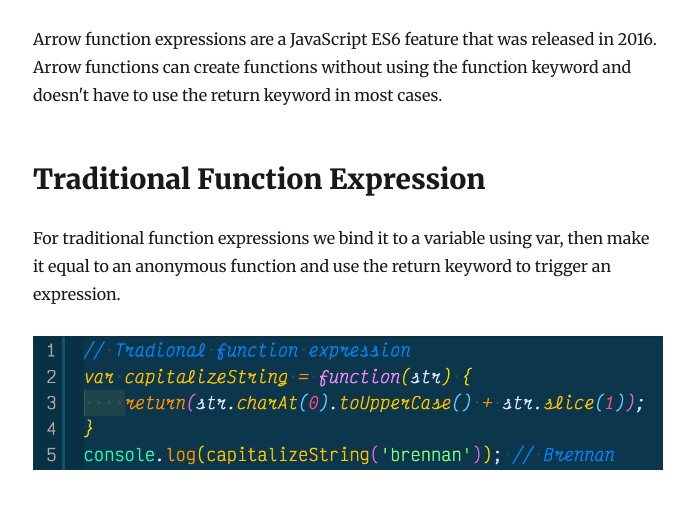
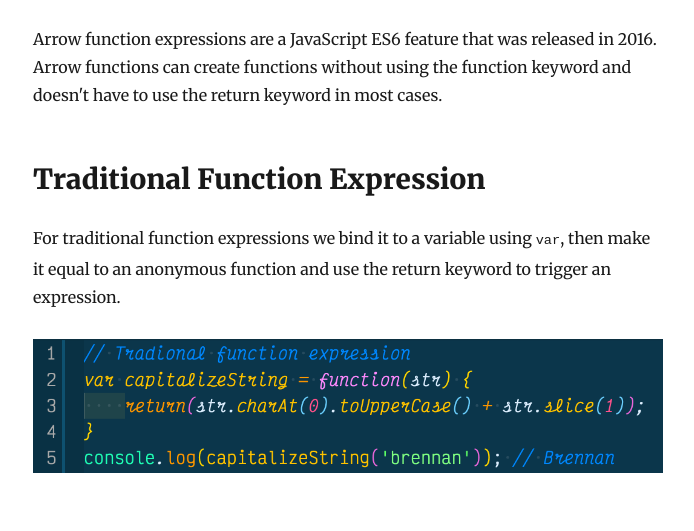
Before and after one commit to Bjg813/my-gatsby-blog, a Gatsby site: page /arrow-functions/ in a window 1280 px wide. Shown: the part 242-773 px from the top of the page, without its empty margins (292-986 px from the left). Built offline with nearby package versions, Linux system fonts and the light colour scheme; Gatsby itself is replaced by a stand-in of ours; some packages are replaced by stand-ins of ours.

```diff
--- a/content/blog/arrow-functions/index.md
+++ b/content/blog/arrow-functions/index.md
@@ -6,7 +6,7 @@
 Arrow function expressions are a JavaScript ES6 feature that was released in 2016. Arrow functions can create functions without using the function keyword and doesn't have to use the return keyword in most cases.
 
 ## Traditional Function Expression
-For traditional function expressions we bind it to a variable using var, then make it equal to an anonymous function and use the return keyword to trigger an expression.
+For traditional function expressions we bind it to a variable using `var`, then make it equal to an anonymous function and use the return keyword to trigger an expression.
 
 ![Traditional Function Expression Using A CapitalizeString To Capitalize A String](./function-expression.png)
 
```
